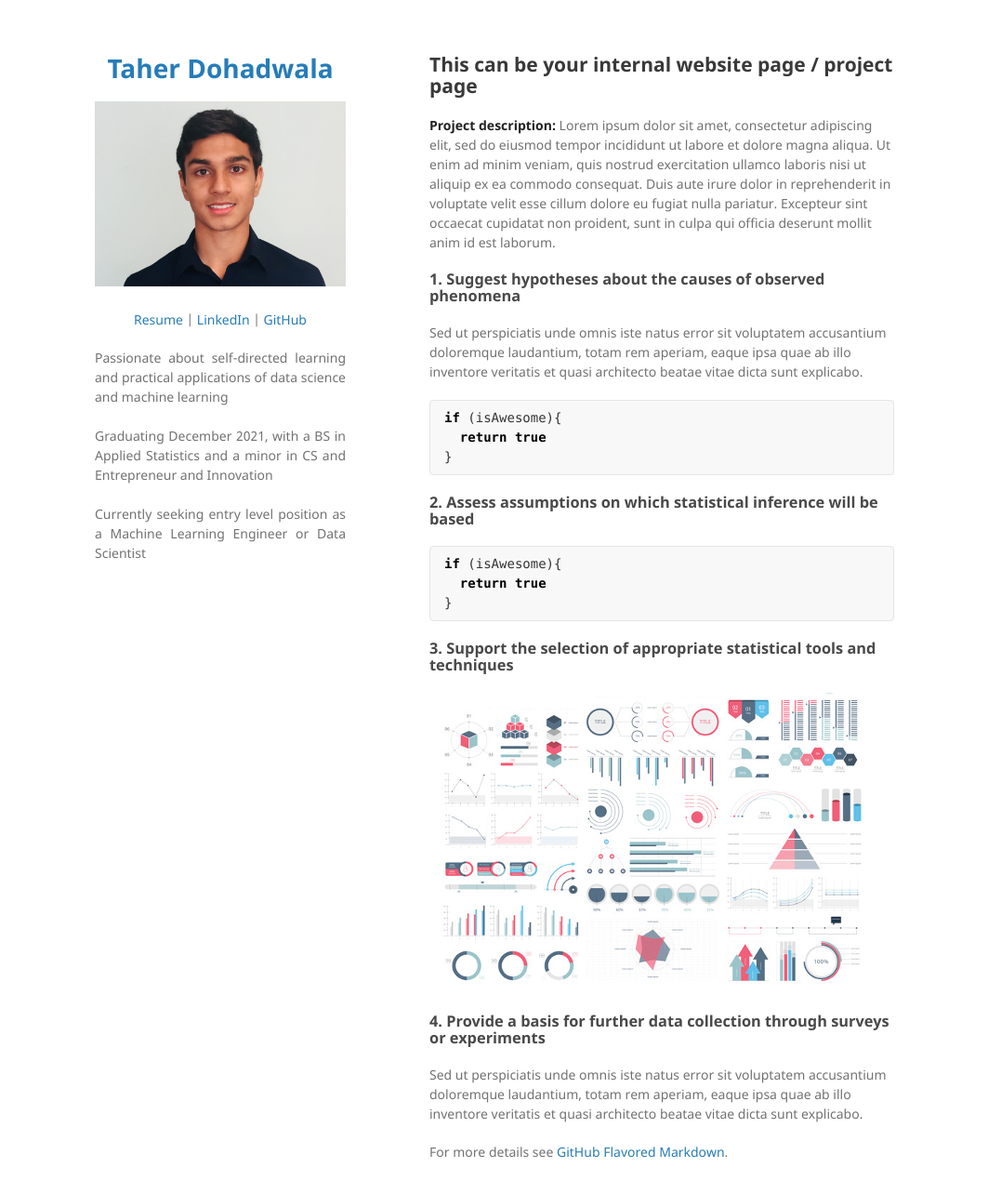
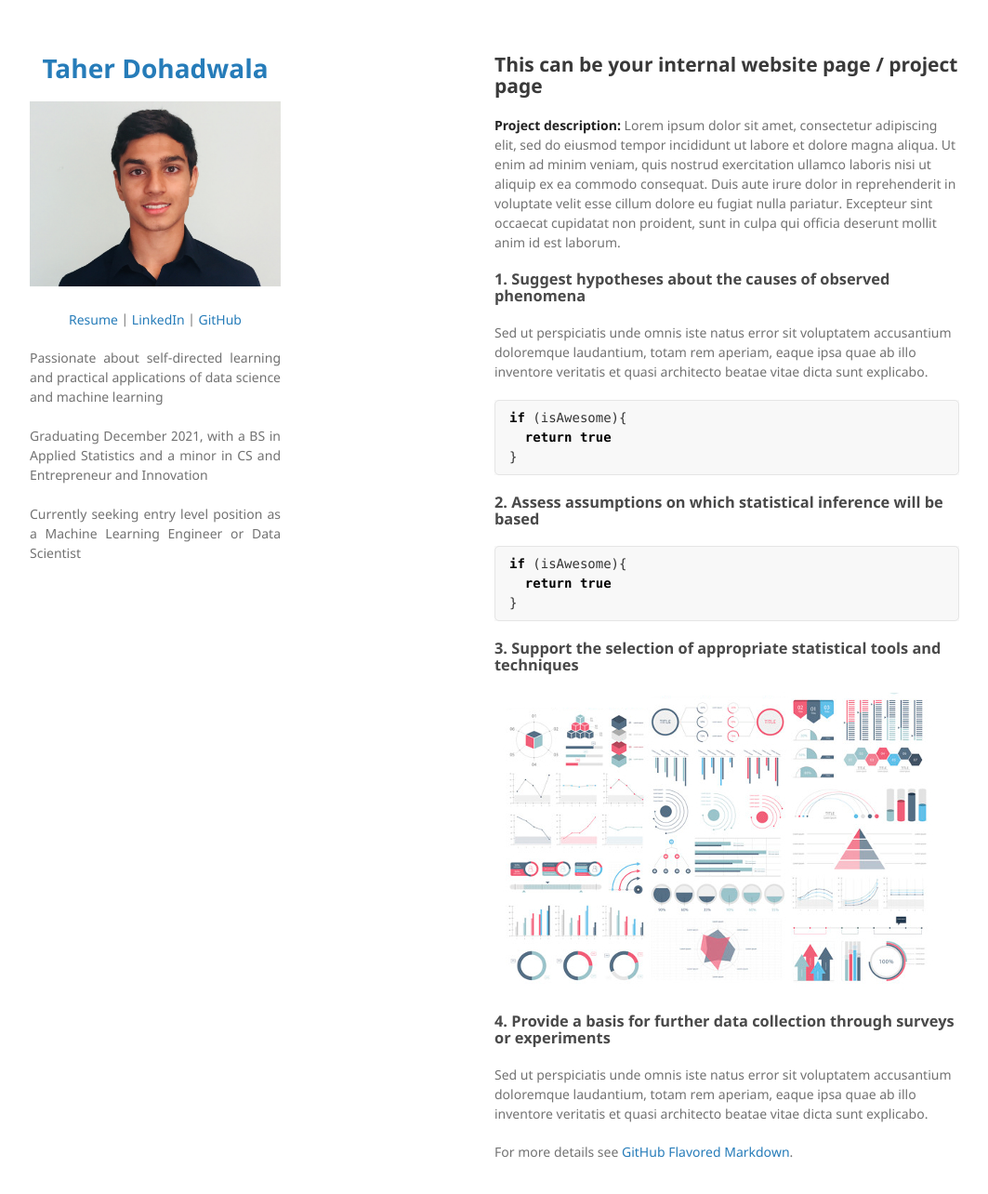
Before and after one commit to Taher-Dohadwala/Taher-Dohadwala.github.io, a Jekyll site: the page built from sample_page.md, in a window 1280 px wide and 1319 px high. Shown: the top 1284 px of the window at 93% size, without its empty margins (108-1171 px from the left). Built offline with Jekyll 4.4.1, drawn with Linux system fonts in a browser that asks for light colours; our own code applies the rules of GitHub Pages for plain Markdown files.

Commit message:
Update jekyll-theme-minimal.scss

```diff
--- a/_sass/jekyll-theme-minimal.scss
+++ b/_sass/jekyll-theme-minimal.scss
@@ -56,7 +56,7 @@ a:hover small {
 }
 
 .wrapper {
-  width:860px;
+  width:1000px;
   margin:0 auto;
 }
 
```
